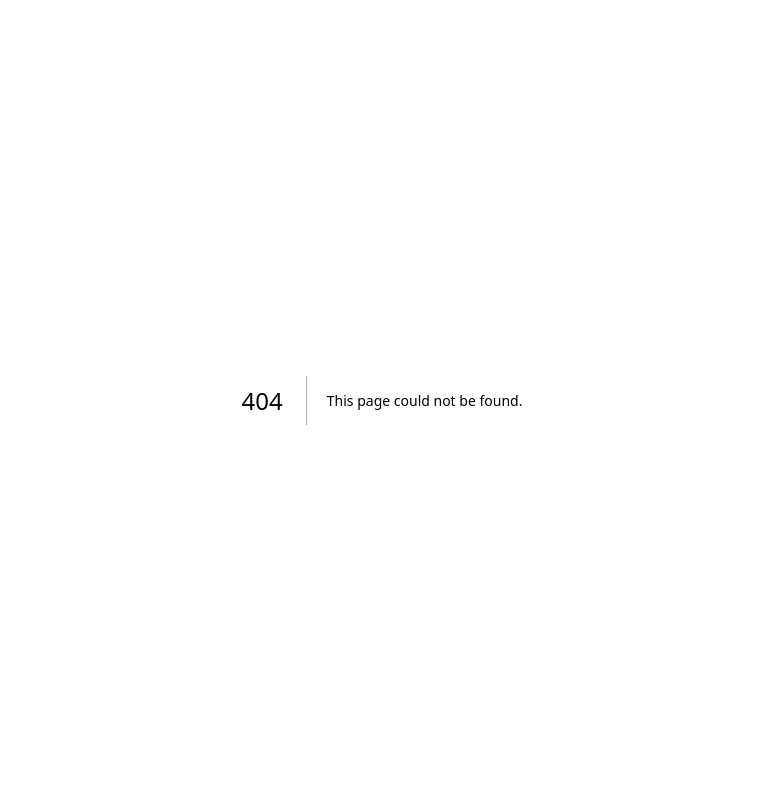
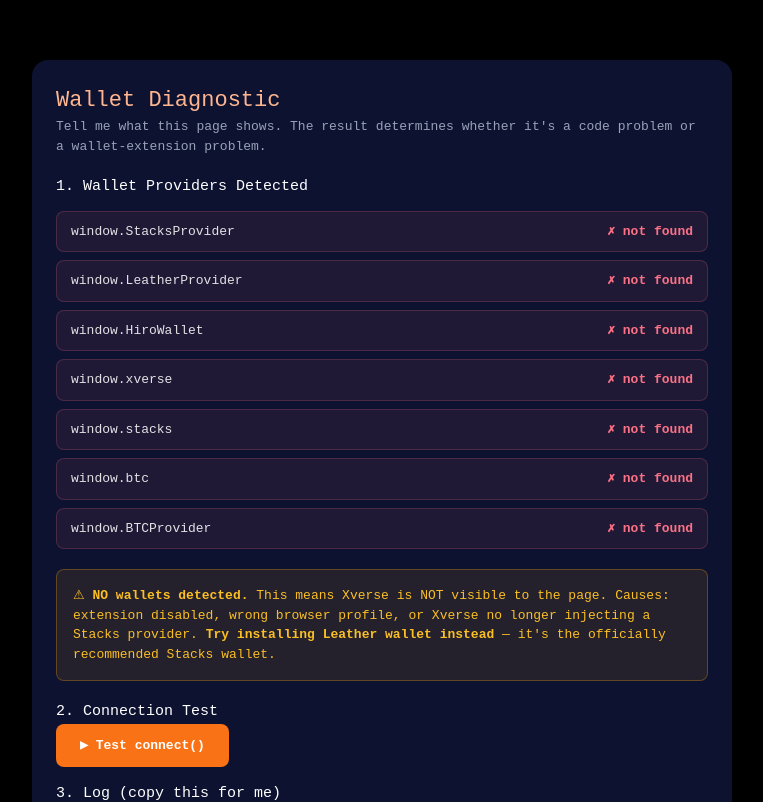
Before and after one commit to felladaniel36-hash/circlesave, a Next.js app: page /diagnostic in a window 1280 px wide. Before the commit this address had no page. Shown: the top 802 px of the page, without its empty margins (258-1021 px from the left). Built offline with nearby package versions, Linux system fonts and the light colour scheme.

Commit message:
feat: Start New Circle button after circle ends
- handleNewCircle(): clears old config/turn/ended, resets hasReceived flags,
  opens the setup modal fresh
- Ended banner now has a bright 'Start New Circle' button (instead of dead text)
- Keeps the ledger + member history for reference

```diff
--- /dev/null
+++ b/src/app/diagnostic/page.tsx
@@ -0,0 +1,12 @@
+"use client";
+
+import dynamic from "next/dynamic";
+
+const WalletDiagnostic = dynamic(
+  () => import("@/components/WalletDiagnostic").then((m) => m.WalletDiagnostic),
+  { ssr: false },
+);
+
+export default function DiagnosticPage() {
+  return <WalletDiagnostic />;
+}
--- a/src/components/CircleSave.tsx
+++ b/src/components/CircleSave.tsx
@@ -258,6 +258,23 @@
     addLedger(`${name} invited to the circle`);
   }, [addLedger]);
 
+  // --- Start a new circle (after ending the previous one) ---
+  const handleNewCircle = useCallback(() => {
+    // Clear the old circle state
+    setConfig(null);
+    setEnded(false);
+    setTurnIndex(0);
+    setAutomation(false);
+    setMembers((prev) => prev.map((m) => ({ ...m, hasReceived: false })));
+    saveJSON(STORAGE.config, null);
+    saveJSON(STORAGE.ended, false);
+    saveJSON(STORAGE.turn, 0);
+    saveJSON(STORAGE.automation, false);
+    addLedger("Started fresh — ready to create a new circle.");
+    // Open the setup modal immediately
+    openModal();
+  }, [addLedger, openModal]);
+
   // --- Derived ---
   const isActive = !!config && !ended;
   const poolReady = isActive && config ? chain.poolBalance >= config.targetPool : false;
@@ -335,11 +352,19 @@
           </div>
         )}
 
-        {/* Ended banner */}
+        {/* Ended banner — now with a Start New Circle button */}
         {ended && (
-          <div className="mb-6 p-4 rounded-xl bg-zinc-800/50 border border-zinc-700 text-zinc-400 text-sm flex items-center gap-3">
-            <span className="material-symbols-outlined">block</span>
-            <span>This circle has ended. Start a new one to begin saving again.</span>
+          <div className="mb-6 p-6 rounded-xl bg-primary/10 border border-primary/30 text-sm flex items-center gap-4">
+            <span className="material-symbols-outlined text-primary">autorenew</span>
+            <div className="flex-1 text-on-surface">
+              <strong className="text-primary">This circle has ended.</strong> The ledger and members are kept for your records. Start a new circle anytime.
+            </div>
+            <button
+              onClick={handleNewCircle}
+              className="bg-primary-container text-on-primary-container px-6 py-2.5 rounded-lg font-bold hover:scale-95 transition-transform whitespace-nowrap"
+            >
+              Start New Circle
+            </button>
           </div>
         )}
 
--- /dev/null
+++ b/src/components/WalletDiagnostic.tsx
@@ -0,0 +1,92 @@
+"use client";
+
+import { useState, useEffect } from "react";
+import { connect } from "@stacks/connect";
+import { NETWORK } from "@/lib/config";
+import { extractStxAddress } from "@/lib/wallet";
+
+export function WalletDiagnostic() {
+  const [providers, setProviders] = useState<Record<string, boolean>>({});
+  const [log, setLog] = useState<string[]>([]);
+  const [testing, setTesting] = useState(false);
+
+  const add = (m: string) => {
+    setLog((p) => [...p, `[${new Date().toLocaleTimeString()}] ${m}`]);
+  };
+
+  useEffect(() => {
+    if (typeof window === "undefined") return;
+    const w = window as unknown as Record<string, unknown>;
+    const checks: Record<string, boolean> = {
+      "window.StacksProvider": !!w.StacksProvider,
+      "window.LeatherProvider": !!w.LeatherProvider,
+      "window.HiroWallet": !!w.HiroWallet,
+      "window.xverse": !!w.xverse,
+      "window.stacks": !!w.stacks,
+      "window.btc": !!w.btc,
+      "window.BTCProvider": !!w.BTCProvider,
+    };
+    setProviders(checks);
+    add("Scan complete. Look at the list above — which are DETECTED?");
+    const extra = Object.keys(w).filter((k) =>
+      /wallet|stacks|leather|xverse|hiro|provider|web3|btc/i.test(k),
+    );
+    if (extra.length) add(`Other wallet-related keys: ${extra.join(", ")}`);
+  }, []);
+
+  const test = async () => {
+    setTesting(true);
+    add("Calling connect()... a wallet popup SHOULD appear.");
+    try {
+      const res = await Promise.race([
+        connect({ network: NETWORK }),
+        new Promise<never>((_, rej) => setTimeout(() => rej(new Error("TIMEOUT_15s")), 15000)),
+      ]);
+      add("✓ connect() returned!");
+      add(`addresses: ${JSON.stringify(res?.addresses)?.slice(0, 150)}`);
+    } catch (e) {
+      add(`✗ FAILED: ${e instanceof Error ? e.message : String(e)}`);
+    } finally {
+      setTesting(false);
+    }
+  };
+
+  const anyDetected = Object.values(providers).some(Boolean);
+
+  return (
+    <div style={{ maxWidth: 700, margin: "60px auto", padding: 24, fontFamily: "monospace", color: "#e4e1e5", background: "#0d1230", borderRadius: 16 }}>
+      <h1 style={{ color: "#ffb690", fontSize: 22 }}>Wallet Diagnostic</h1>
+      <p style={{ color: "#98a2b8", fontSize: 13, marginBottom: 20 }}>
+        Tell me what this page shows. The result determines whether it&apos;s a code problem or a wallet-extension problem.
+      </p>
+
+      <h2 style={{ fontSize: 15, color: "#fff" }}>1. Wallet Providers Detected</h2>
+      <div style={{ display: "grid", gap: 8, margin: "12px 0 20px" }}>
+        {Object.entries(providers).map(([k, v]) => (
+          <div key={k} style={{ display: "flex", justifyContent: "space-between", padding: "10px 14px", background: v ? "rgba(16,185,129,0.1)" : "rgba(251,113,133,0.08)", border: `1px solid ${v ? "rgba(16,185,129,0.3)" : "rgba(251,113,133,0.2)"}`, borderRadius: 8 }}>
+            <span style={{ fontSize: 13 }}>{k}</span>
+            <span style={{ fontWeight: 700, color: v ? "#34d399" : "#fb7185" }}>{v ? "✓ DETECTED" : "✗ not found"}</span>
+          </div>
+        ))}
+      </div>
+
+      {!anyDetected && (
+        <div style={{ padding: 16, background: "rgba(245,158,11,0.1)", border: "1px solid rgba(245,158,11,0.3)", borderRadius: 8, marginBottom: 20, fontSize: 13, color: "#fbbf24" }}>
+          ⚠ <strong>NO wallets detected.</strong> This means Xverse is NOT visible to the page. Causes: extension disabled, wrong browser profile, or Xverse no longer injecting a Stacks provider. <strong>Try installing Leather wallet instead</strong> — it&apos;s the officially recommended Stacks wallet.
+        </div>
+      )}
+
+      <h2 style={{ fontSize: 15, color: "#fff" }}>2. Connection Test</h2>
+      <button onClick={test} disabled={testing} style={{ padding: "12px 24px", background: "#f97316", color: "#fff", border: "none", borderRadius: 8, fontWeight: 700, cursor: "pointer", marginBottom: 16, opacity: testing ? 0.6 : 1 }}>
+        {testing ? "Testing (15s)..." : "▶ Test connect()"}
+      </button>
+
+      <h2 style={{ fontSize: 15, color: "#fff" }}>3. Log (copy this for me)</h2>
+      <div style={{ background: "#000", borderRadius: 8, padding: 16, minHeight: 100, maxHeight: 300, overflowY: "auto", border: "1px solid #27272a" }}>
+        {log.length === 0 ? <p style={{ color: "#6b7488", fontSize: 13 }}>Waiting...</p> : log.map((l, i) => (
+          <div key={i} style={{ fontSize: 12, lineHeight: 1.6, color: l.includes("✗") ? "#fb7185" : l.includes("✓") ? "#34d399" : "#98a2b8", wordBreak: "break-word" }}>{l}</div>
+        ))}
+      </div>
+    </div>
+  );
+}
```
